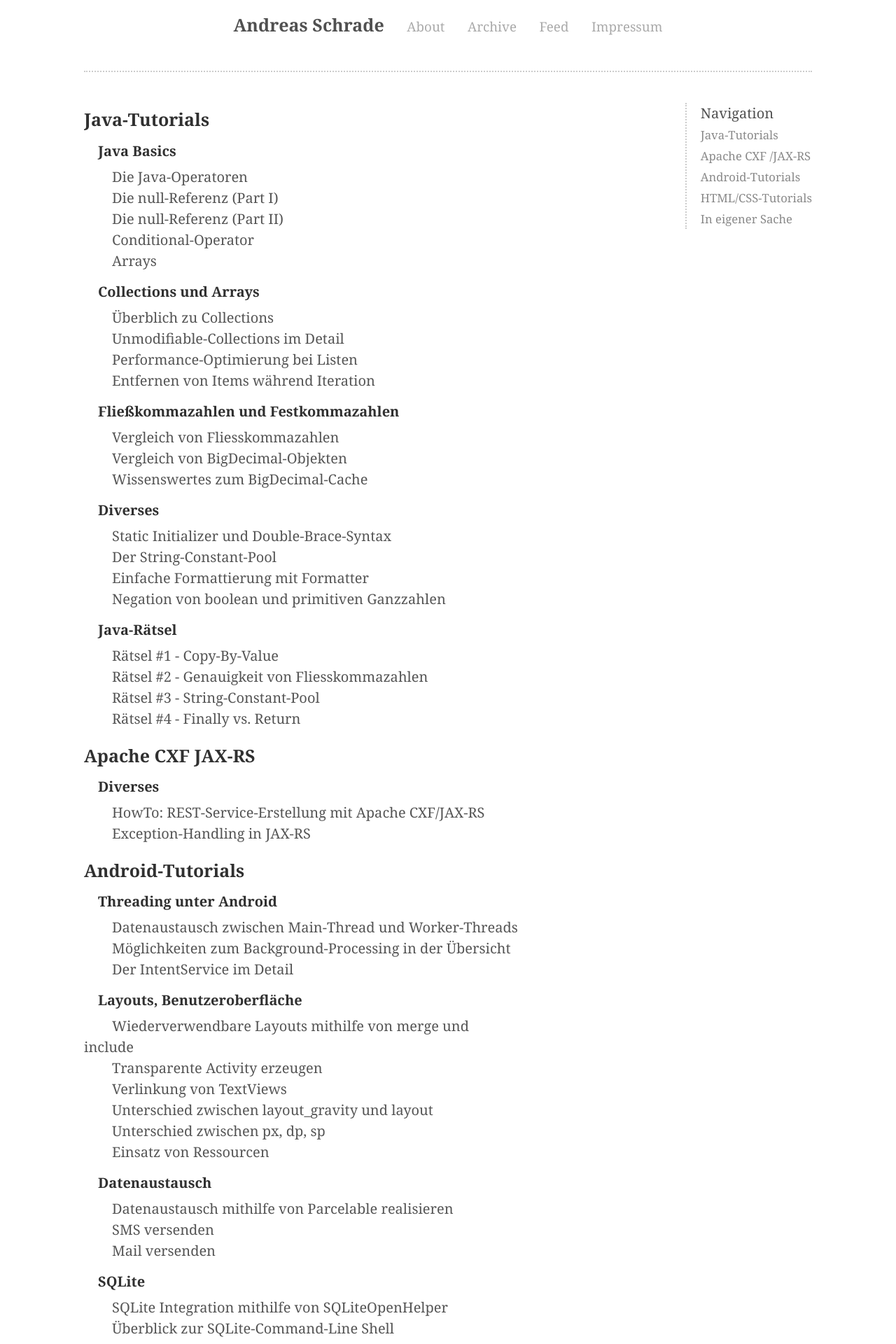
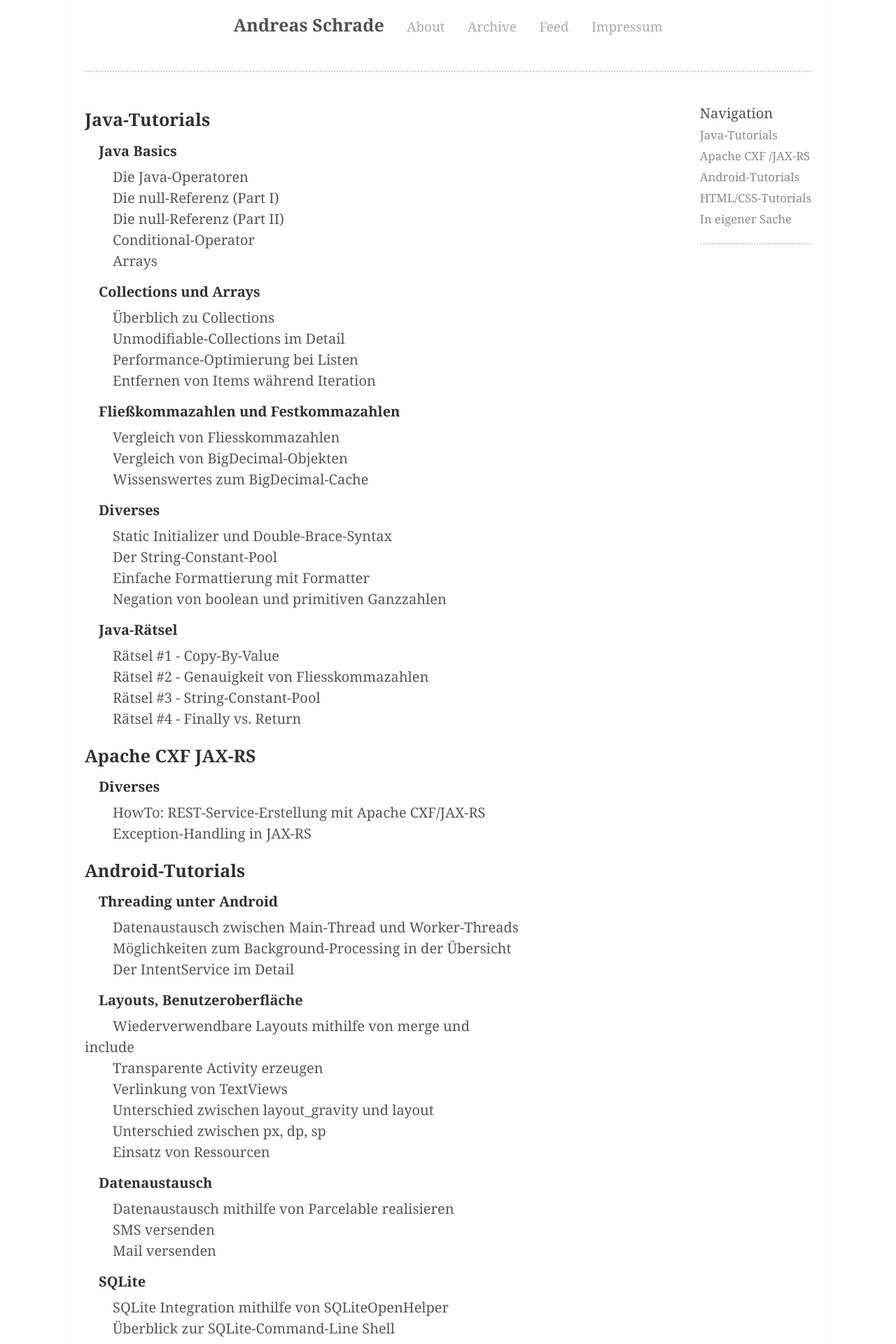
Before and after one commit to andreasschrade/andreasschrade.github.com, a Jekyll site: the page built from index.html, in a window 1280 px wide. Shown: the top 1920 px of the page at 70% size. Built offline with Jekyll 4.4.1, drawn with Linux system fonts in a browser that asks for light colours; Markdown is read by kramdown in place of the engine named in the settings; the list of posts is cut into pages by our own code; some of the changed text lies outside the part shown.

Commit message:
updated homepage

```diff
--- a/index.html
+++ b/index.html
@@ -23,7 +23,7 @@
 }
 
 .stickit {
-    margin-left: 857px;
+    margin-left: 876px;
     position: fixed;
     top: 10px;
 }
@@ -37,8 +37,8 @@
 .stickem {
   float: right;
 margin-top: 14px;
-border-left: 2px dotted rgb(204,204,204);
-padding-left: 1rem;
+border-bottom: 2px dotted rgb(204,204,204);
+padding-bottom: 1rem;
 }
 
 #homepage_ .stickem a {
@@ -46,6 +46,11 @@
  color: #898989;
  font-size: smaller;
 
+}
+
+.container {
+border-left: 1px dotted #efefef;
+border-right: 1px dotted #efefef;
 }
 </style>
 <script src="jquery.js"></script>
@@ -121,7 +126,7 @@
       <h3 id="eigenersache" class="post-title">In eigener Sache</h3>
       <h4 class="post-title">Diverses</h4>
       <a href="{% post_url 2011-08-02-artikel-mobile-developer %}">Artikel in MobileDeveloper-Magazin</a><br>
-      <a href="{% post_url 2013-09-30-intelliscreen-second-place %}">IntelliScreen gewinnt zweiten Platz bei "jugendInnovativ"</a>
+      <!-- <a href="{% post_url 2013-09-30-intelliscreen-second-place %}">IntelliScreen gewinnt zweiten Platz bei "jugendInnovativ"</a> -->
      </div>
 
        <div class="aside stickem">
```
